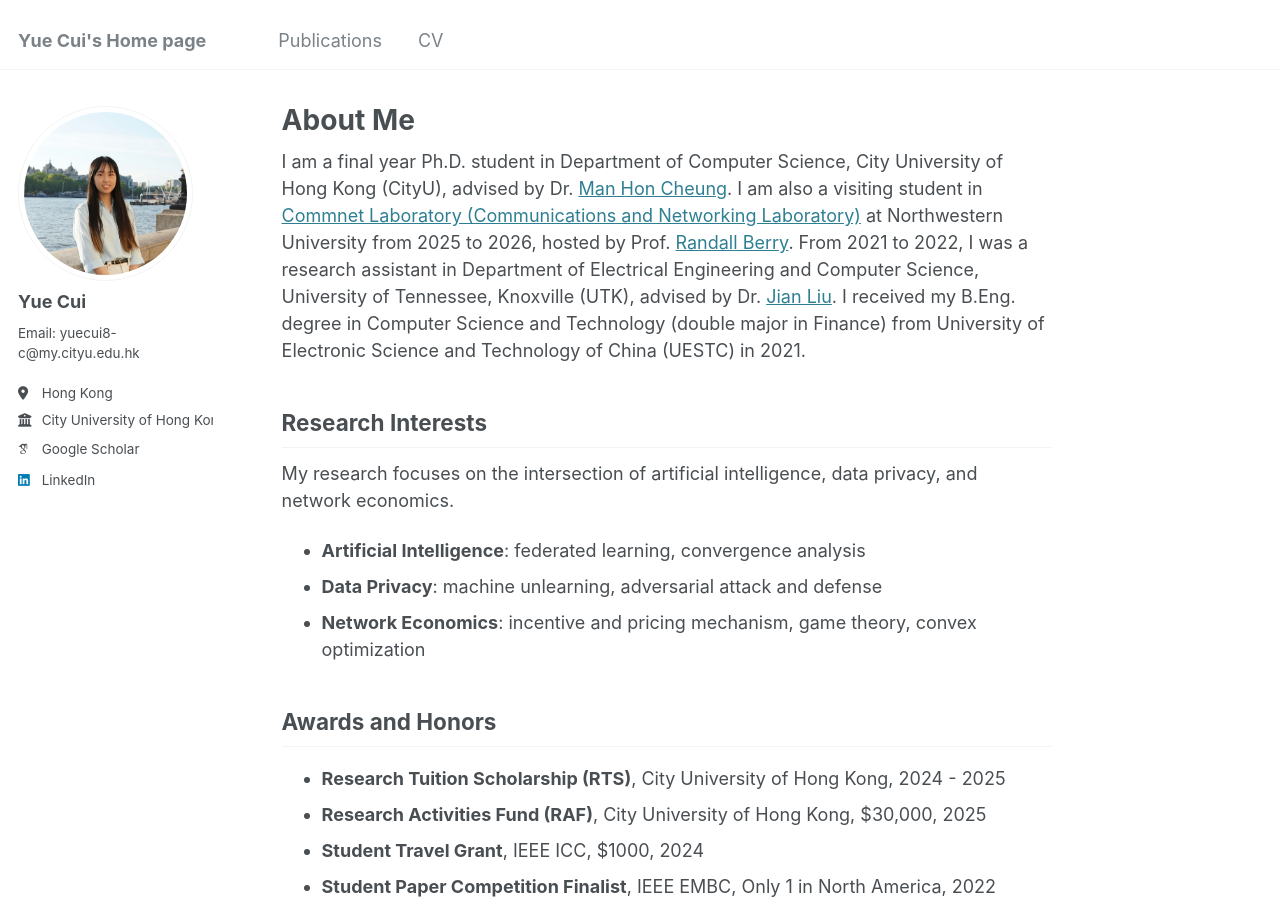
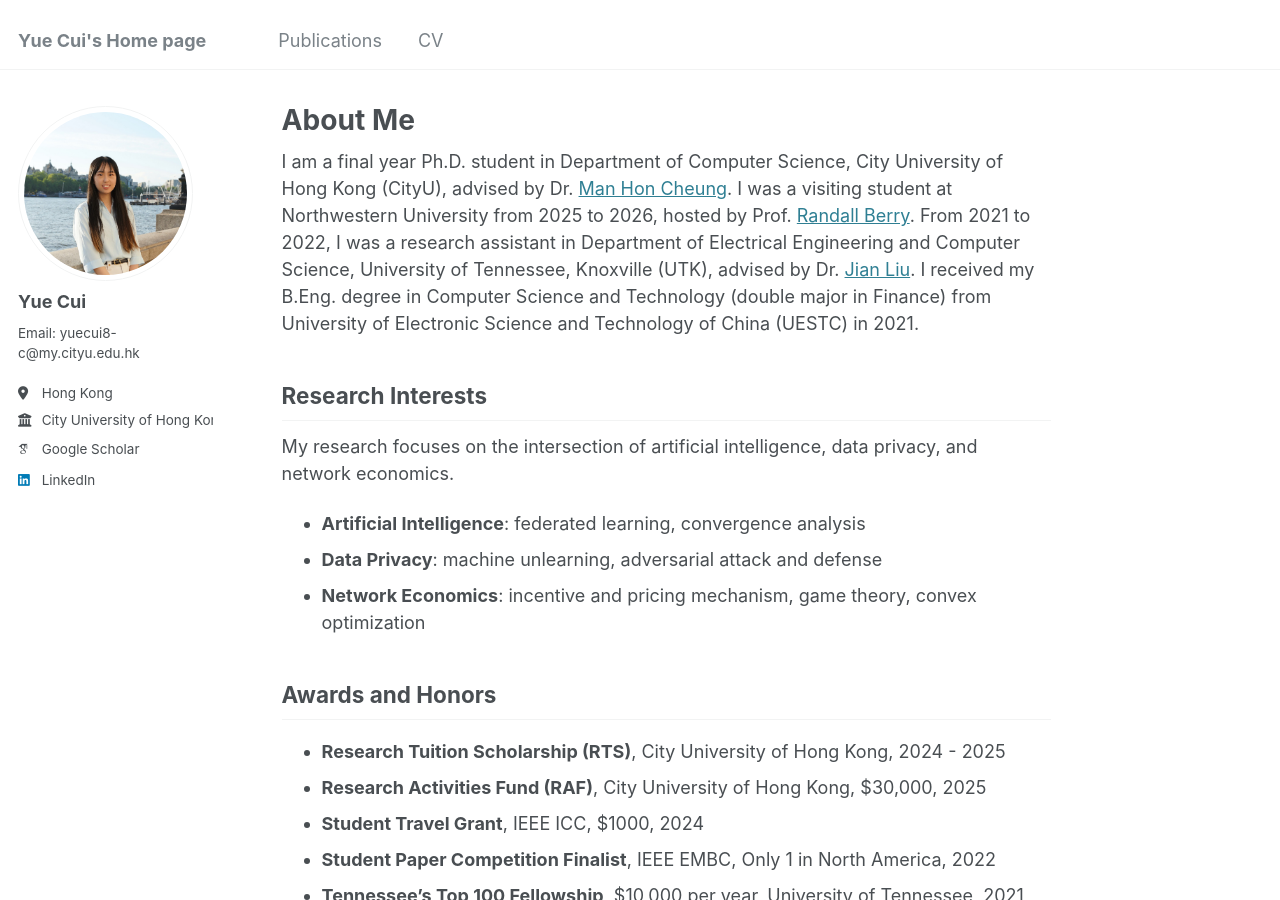
Before and after one commit to ycui26/ycui26.github.io, a Jekyll site: the page built from _pages/about.md, in a window 1280 px wide and 900 px high. Built offline with Jekyll 4.4.1, drawn with Linux system fonts in a browser that asks for light colours; some web fonts are replaced.

Commit message:
Update about.md

```diff
--- a/_pages/about.md
+++ b/_pages/about.md
@@ -7,7 +7,7 @@ redirect_from:
   - /about.html
 ---
 
-I am a final year Ph.D. student in Department of Computer Science, City University of Hong Kong (CityU), advised by Dr. [Man Hon Cheung](https://www.cs.cityu.edu.hk/~mhcheung/index.htm). I am also a visiting student in [Commnet Laboratory (Communications and Networking Laboratory)](https://sites.northwestern.edu/commnet/) at Northwestern University from 2025 to 2026, hosted by Prof. [Randall Berry](https://www.mccormick.northwestern.edu/research-faculty/directory/profiles/berry-randy.html). From 2021 to 2022, I was a research assistant in Department of Electrical Engineering and Computer Science, University of Tennessee, Knoxville (UTK), advised by Dr. [Jian Liu](https://web.eecs.utk.edu/~jliu/). I received my B.Eng. degree in Computer Science and Technology (double major in Finance) from University of Electronic Science and Technology of China (UESTC) in 2021.
+I am a final year Ph.D. student in Department of Computer Science, City University of Hong Kong (CityU), advised by Dr. [Man Hon Cheung](https://www.cs.cityu.edu.hk/~mhcheung/index.htm). I was a visiting student at Northwestern University from 2025 to 2026, hosted by Prof. [Randall Berry](https://www.mccormick.northwestern.edu/research-faculty/directory/profiles/berry-randy.html). From 2021 to 2022, I was a research assistant in Department of Electrical Engineering and Computer Science, University of Tennessee, Knoxville (UTK), advised by Dr. [Jian Liu](https://web.eecs.utk.edu/~jliu/). I received my B.Eng. degree in Computer Science and Technology (double major in Finance) from University of Electronic Science and Technology of China (UESTC) in 2021.
 
 
 Research Interests
```
